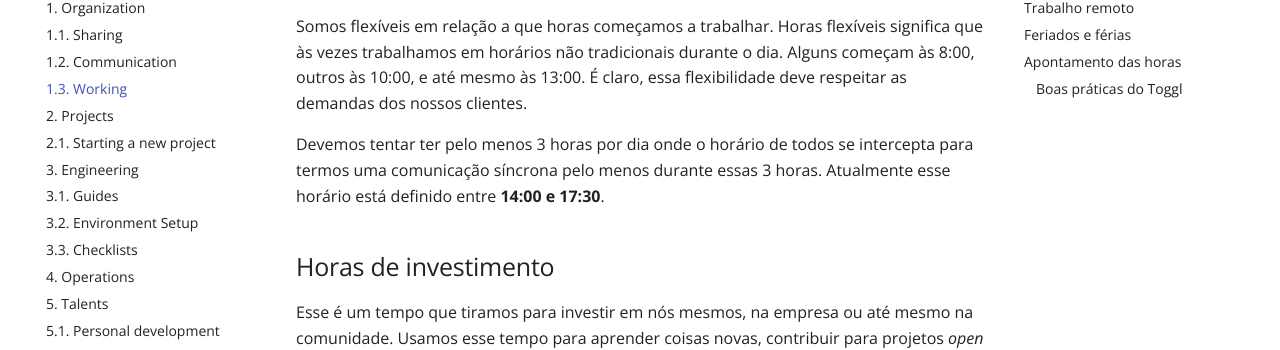
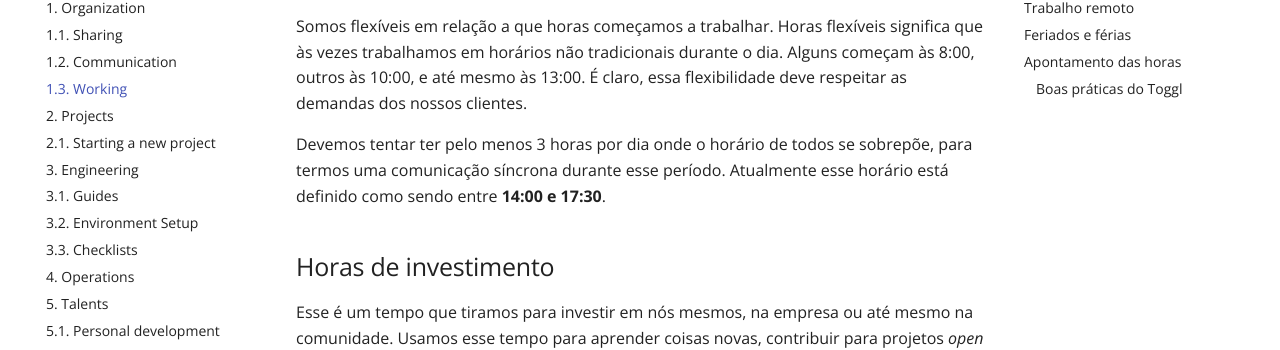
Before and after one commit to magrathealabs/playbook, an MkDocs documentation site: the page built from docs/1.3-working.md, in a window 1280 px wide and 900 px high, scrolled down 301 px. Shown: the part 127-477 px from the top of the window. Built offline with MkDocs 1.6.1 and Material for MkDocs 9.7.7, drawn with Linux system fonts in a browser that asks for light colours; comment, search, counter and statistics services are not loaded.

Commit message:
Update docs/1.3-working.md
Co-Authored-By: cuzik <cuzikjack@gmail.com>

```diff
--- a/docs/1.3-working.md
+++ b/docs/1.3-working.md
@@ -6,7 +6,7 @@ Trabalhamos entre 5 e 6,5 horas por dia para nossos clientes em desenvolvimento
 
 Somos flexíveis em relação a que horas começamos a trabalhar. Horas flexíveis significa que às vezes trabalhamos em horários não tradicionais durante o dia. Alguns começam às 8:00, outros às 10:00, e até mesmo às 13:00. É claro, essa flexibilidade deve respeitar as demandas dos nossos clientes.
 
-Devemos tentar ter pelo menos 3 horas por dia onde o horário de todos se intercepta para termos uma comunicação síncrona pelo menos durante essas 3 horas. Atualmente esse horário está definido entre **14:00 e 17:30**.
+Devemos tentar ter pelo menos 3 horas por dia onde o horário de todos se sobrepõe, para termos uma comunicação síncrona durante esse período. Atualmente esse horário está definido como sendo entre **14:00 e 17:30**.
 
 ## Horas de investimento
 
```
